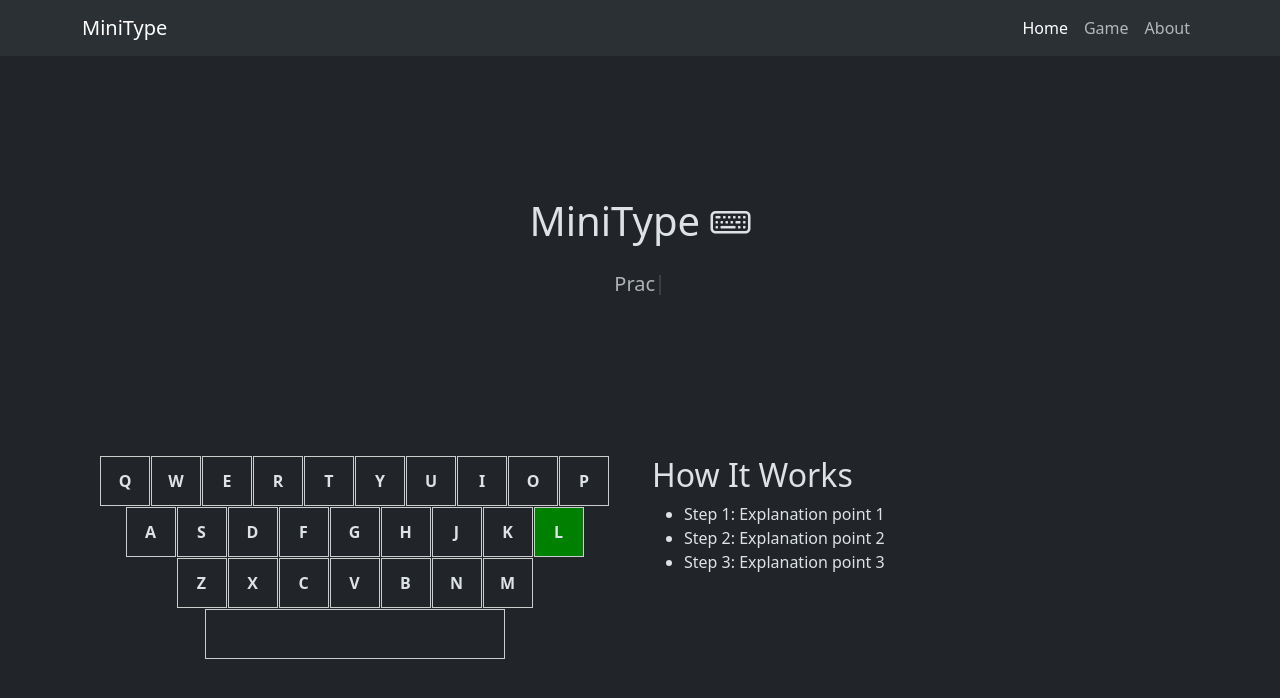
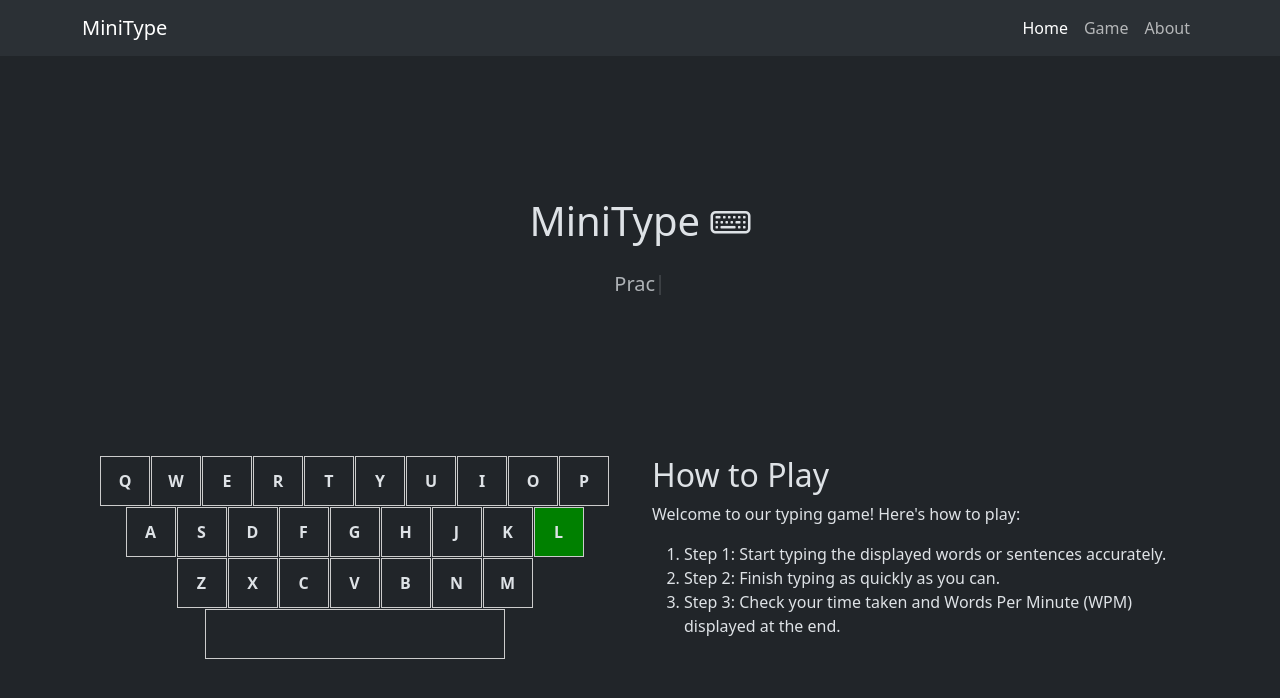
Before and after one commit to tshipenchko/WT1207, a plain HTML site: page final/index.html in a window 1280 px wide. Drawn offline with nearby package versions, Linux system fonts and the light colour scheme.

Commit message:
Fix `HowTo` section

```diff
--- a/final/index.html
+++ b/final/index.html
@@ -56,30 +56,26 @@
 
 
 <!-- Section HowTo -->
-<div class="container">
+<section class="container">
     <div class="row">
-        <!-- Keyboard Animation Section (Left Side) -->
         <section class="col-lg-6 col-md-12 keyboard-section">
-            <div class="keyboard">
-                <!-- Keyboard keys will be generated here -->
-            </div>
+            <!-- The keyboard will be generated here -->
+            <div class="keyboard"></div>
         </section>
 
-        <!-- Explanation Section (Right Side) -->
         <section class="col-lg-6 col-md-12 explanation-section">
             <div class="explanation">
-                <h2>How It Works</h2>
-                <ul>
-                    <li>Step 1: Explanation point 1</li>
-                    <li>Step 2: Explanation point 2</li>
-                    <li>Step 3: Explanation point 3</li>
-                    <!-- Add more explanation points as needed -->
-                </ul>
+                <h2>How to Play</h2>
+                <p>Welcome to our typing game! Here's how to play:</p>
+                <ol>
+                    <li>Step 1: Start typing the displayed words or sentences accurately.</li>
+                    <li>Step 2: Finish typing as quickly as you can.</li>
+                    <li>Step 3: Check your time taken and Words Per Minute (WPM) displayed at the end.</li>
+                </ol>
             </div>
         </section>
     </div>
-</div>
-
+</section>
 
 <!-- Footer -->
 <div class="flex-grow-1"></div>
```
